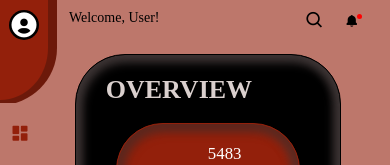
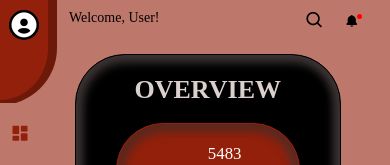
Before and after one commit to Lovethrech/personal-finance-manager, a Vue app: page / in a window 390 px wide. Shown: the top 165 px of the page. Built offline with nearby package versions, Linux system fonts and the light colour scheme; some icons are missing.

Commit message:
...finetuning all available components.

```diff
--- a/src/components/landing-page/LandingPageOverviewMainCtn.vue
+++ b/src/components/landing-page/LandingPageOverviewMainCtn.vue
@@ -41,6 +41,8 @@ import LandingPageOverviewBoxMainCtn from './LandingPageOverviewBoxMainCtn.vue';
     }
 }
 @media screen and (max-width:1120px) {
-
+    .page-title{
+        text-align:center;
+    }
 }
 </style>
```
